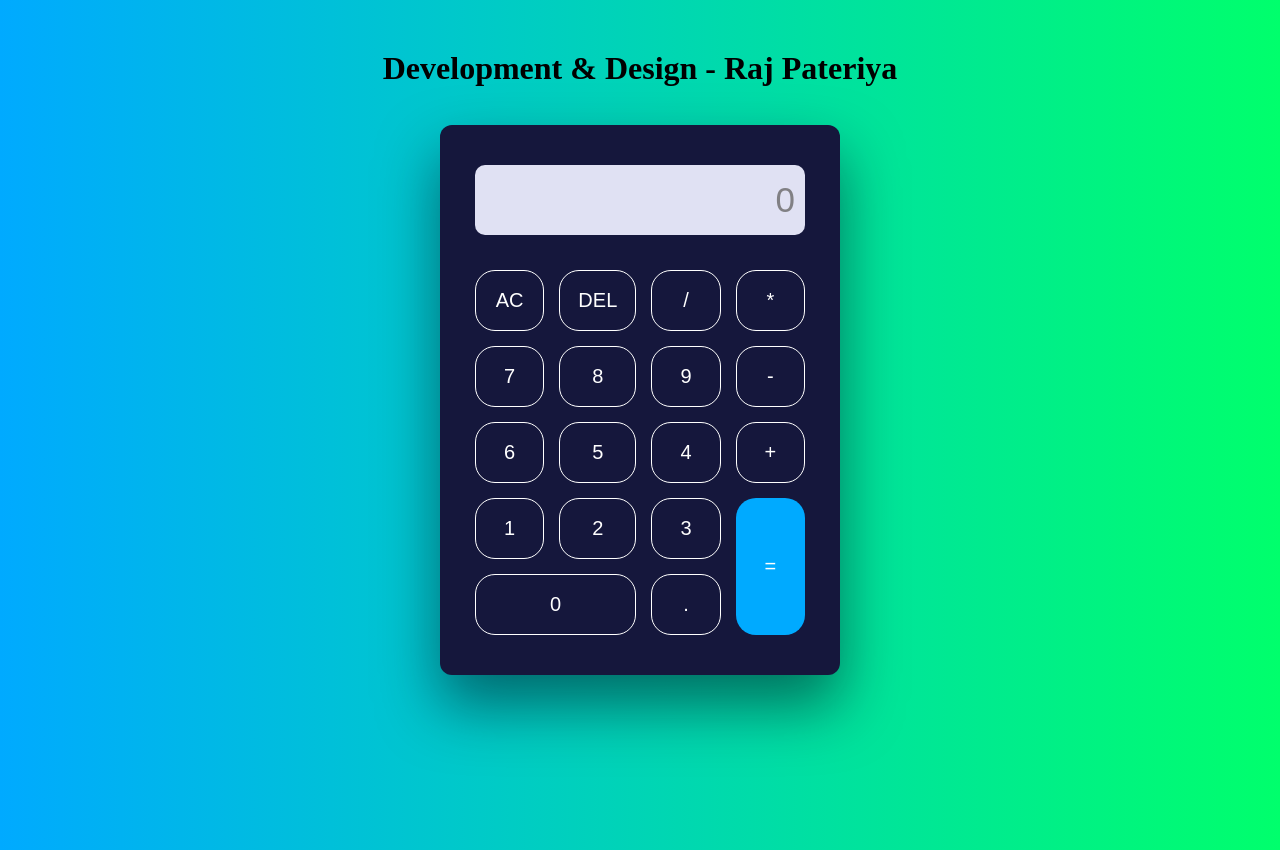
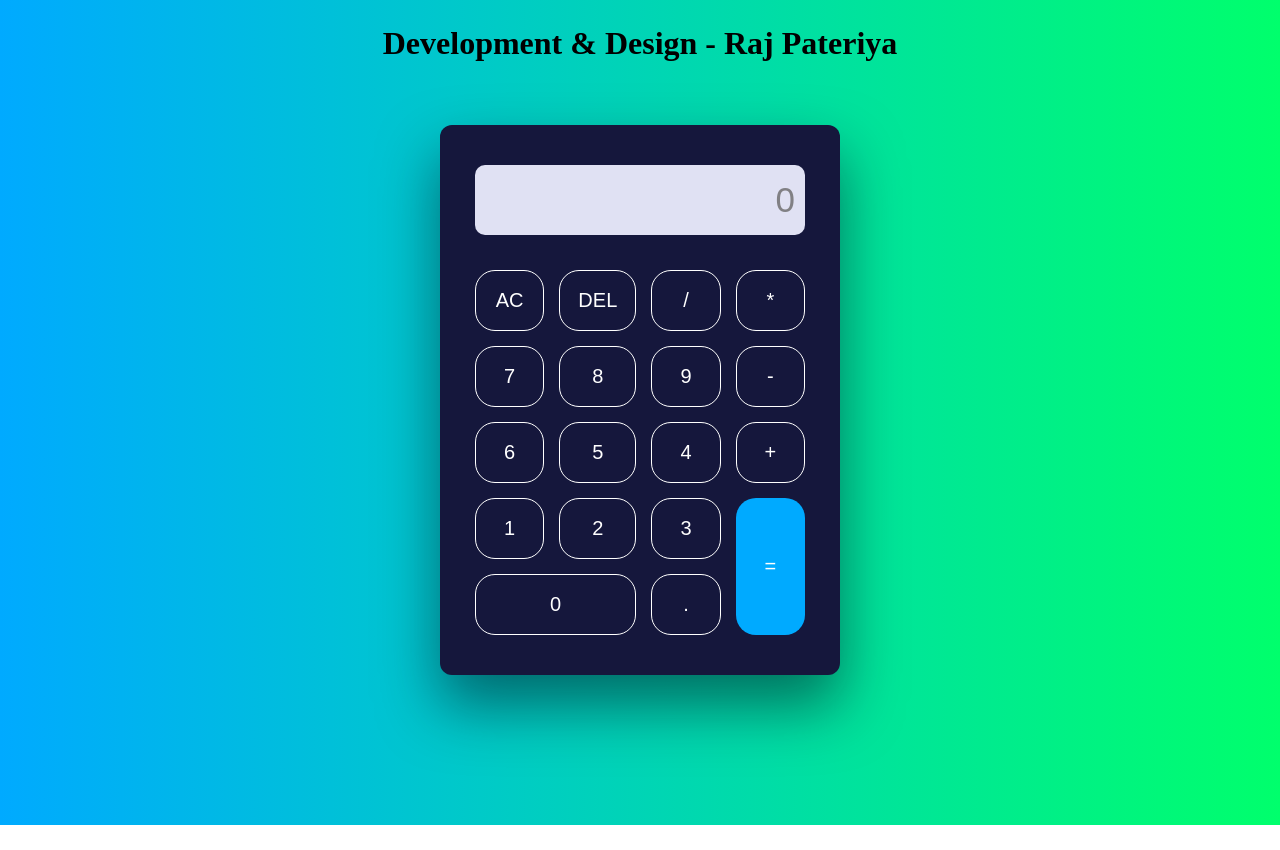
Before and after one commit to Rajpateriya/oibsip_taskno1, a plain HTML site: page index.html in a window 1280 px wide. After the commit the page ends 825 px from the top, so only its background shows below. Drawn offline with Linux system fonts and the light colour scheme.

Commit message:
Update style.css

```diff
--- a/style.css
+++ b/style.css
@@ -8,7 +8,7 @@ Body{
     background: linear-gradient(to right, #00AAFF,#00FF6C);
 }
 h1{
-    margin: 50px;
+    margin: 25px;
     display: flex;
     justify-content: center;
     align-items: center;
```
